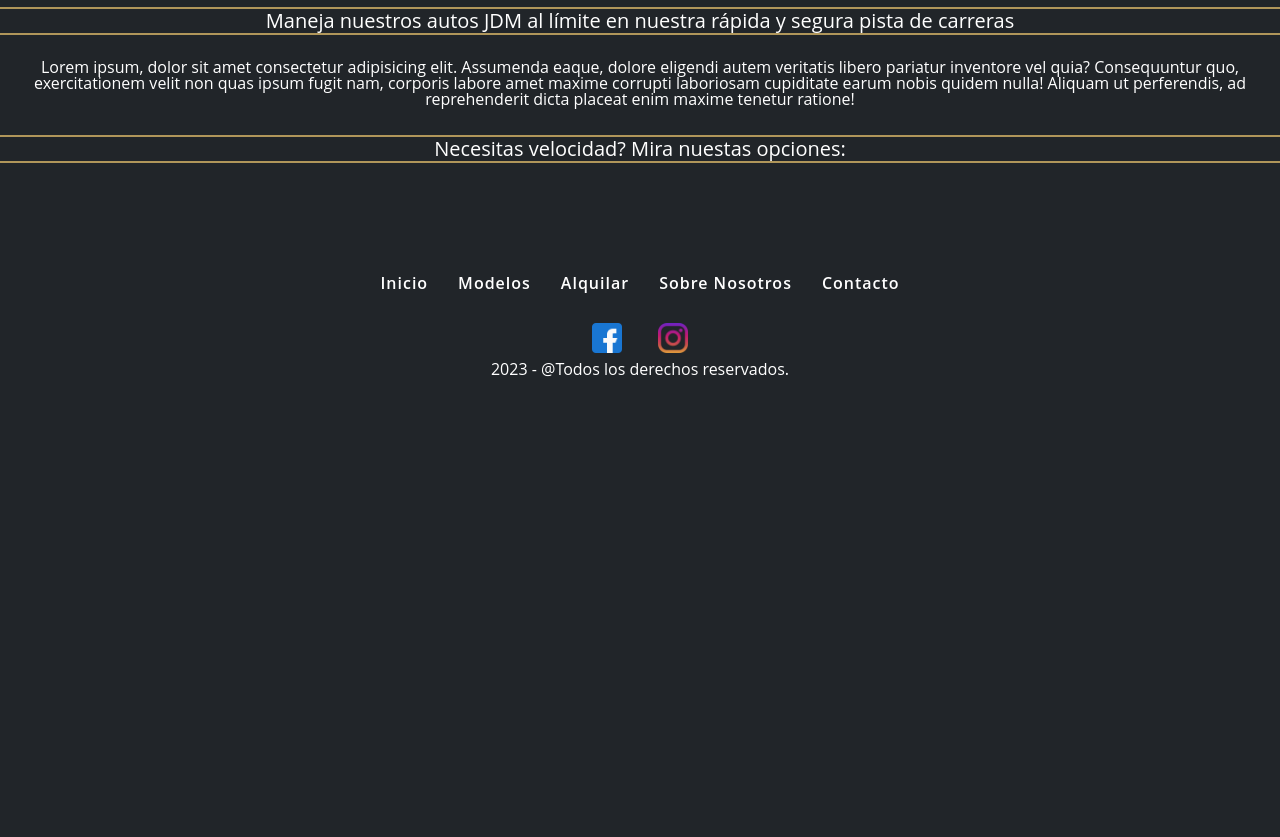
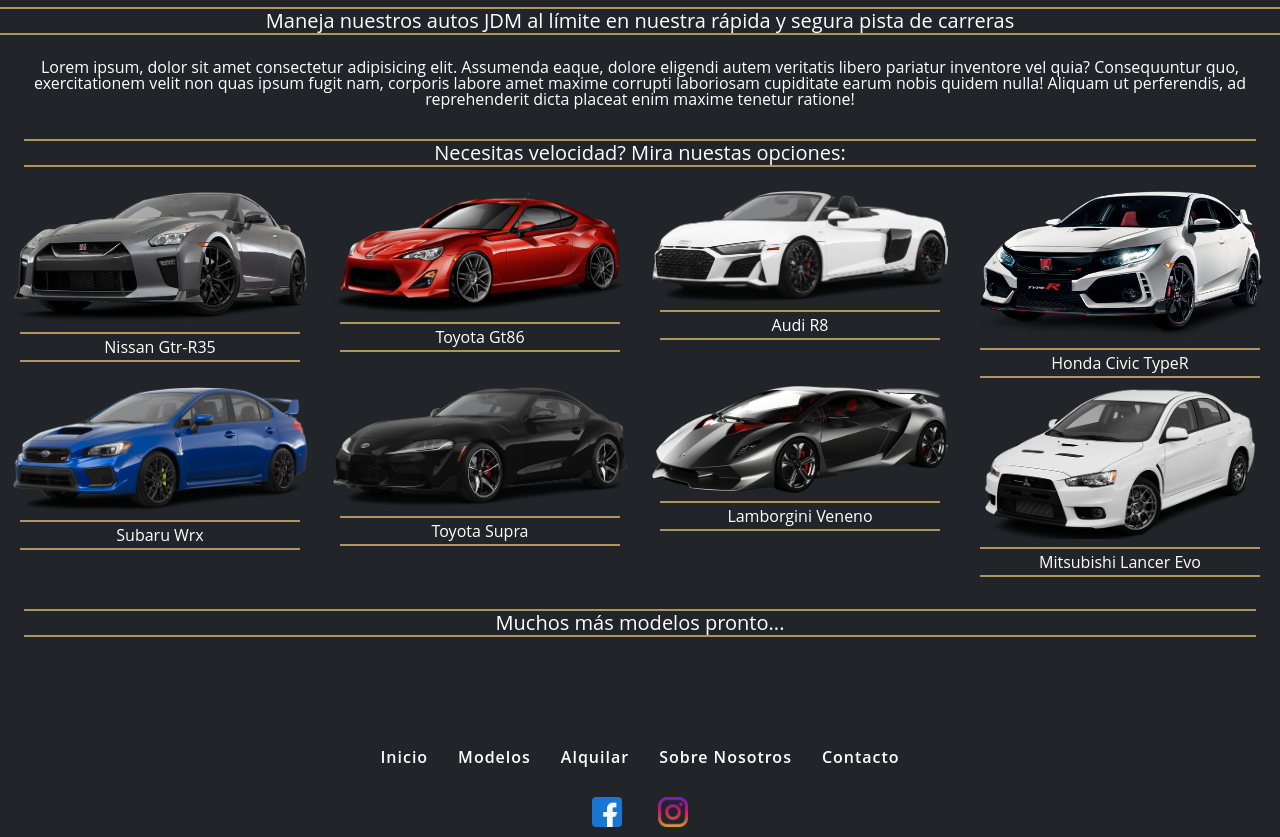
Before and after one commit to XxFabio24xX/PF-Escudero, a plain HTML site: page pages/alquilar.html in a window 1280 px wide. Shown: the part 660-1497 px from the top of the page. Before the commit the page ends 1077 px from the top, so only its background shows below. Drawn offline with nearby package versions, Linux system fonts and the light colour scheme.

Commit message:
Agrego contenido a página Alquilar

```diff
--- a/css/style.css
+++ b/css/style.css
@@ -125,6 +125,25 @@
   margin-top: 35px;
 }
 
+/* CSS de Alquilar */
+.alquilar a{
+  color: white;
+  text-decoration: none;
+  list-style: none;
+}
+
+.alquilar p{
+  color: white;
+  padding: 5px;
+  text-align: center;
+  border-top: #b0965a 2px solid;
+  border-bottom: #b0965a 2px solid;
+}
+
+.alquilar p:hover{
+  background-color: #b0965a;
+}
+
 /* FOOTER */
 .footer {
   display: flex;
--- a/pages/alquilar.html
+++ b/pages/alquilar.html
@@ -48,8 +48,44 @@
     <p class="m-3 p-2 text-center">
       Lorem ipsum, dolor sit amet consectetur adipisicing elit. Assumenda eaque, dolore eligendi autem veritatis libero pariatur inventore vel quia? Consequuntur quo, exercitationem velit non quas ipsum fugit nam, corporis labore amet maxime corrupti laboriosam cupiditate earum nobis quidem nulla! Aliquam ut perferendis, ad reprehenderit dicta placeat enim maxime tenetur ratione!
     </p>
-    <h2 class="titulo2">Necesitas velocidad? Mira nuestas opciones:</h2>
-
+    <h2 class="titulo2 m-4">Necesitas velocidad? Mira nuestas opciones:</h2>
+    <section class="container-fluid">
+      <div class="row alquilar">
+        <div class="col-lg-3 col-md-4 col-sm-6">
+          <img src="../multi/imgAlquilar/gtr1.png" class="img-fluid" alt="nissanGtr">
+          <p class="m-2"><a href="#">Nissan Gtr-R35</a></p>
+        </div>
+        <div class="col-lg-3 col-md-4 col-sm-6">
+          <img src="../multi/imgAlquilar/gt86.png" class="img-fluid" alt="toyotagt86">
+          <p class="m-2"><a href="#">Toyota Gt86</a></p>
+        </div>
+        <div class="col-lg-3 col-md-4 col-sm-6">
+          <img src="../multi/imgAlquilar/audiR8.png" class="img-fluid" alt="audiR8">
+          <p class="m-2"><a href="#">Audi R8</a></p>
+        </div>
+        <div class="col-lg-3 col-md-4 col-sm-6">
+          <img src="../multi/imgAlquilar/civicTypeR.png" class="img-fluid" alt="hondaCivic">
+          <p class="m-2"><a href="#">Honda Civic TypeR</a></p>
+        </div>
+        <div class="col-lg-3 col-md-4 col-sm-6">
+          <img src="../multi/imgAlquilar/subaruWrx.png" class="img-fluid" alt="subaruWrx">
+          <p class="m-2"><a href="#">Subaru Wrx</a></p>
+        </div>
+        <div class="col-lg-3 col-md-4 col-sm-6">
+          <img src="../multi/imgAlquilar/supra1.png" class="img-fluid" alt="toyotaSupra">
+          <p class="m-2"><a href="#">Toyota Supra</a></p>
+        </div>
+        <div class="col-lg-3 col-md-4 col-sm-6">
+          <img src="../multi/imgAlquilar/lamboVeneno.png" class="img-fluid" alt="lamboVeneno">
+          <p class="m-2"><a href="#">Lamborgini Veneno</a></p>
+        </div>
+        <div class="col-lg-3 col-md-4 col-sm-6">
+          <img src="../multi/imgAlquilar/lancer.png" class="img-fluid" alt="lancerEvo">
+          <p class="m-2"><a href="#">Mitsubishi Lancer Evo</a></p>
+        </div>
+      </div>
+    </section>
+    <h2 class="titulo2 m-4">Muchos más modelos pronto...</h2>
   </main>
   <footer class="footer">
     <nav class="navbar navbar-expand-md menu">
```
Also changed, not shown: multi/imgAlquilar/audiR8.png (added), multi/imgAlquilar/civicTypeR.png (added), multi/imgAlquilar/gt86.png (added), multi/imgAlquilar/gtr1.png (added), multi/imgAlquilar/lamboVeneno.png (added), multi/imgAlquilar/lancer.png (added), multi/imgAlquilar/subaruWrx.png (added), multi/imgAlquilar/supra1.png (added).
